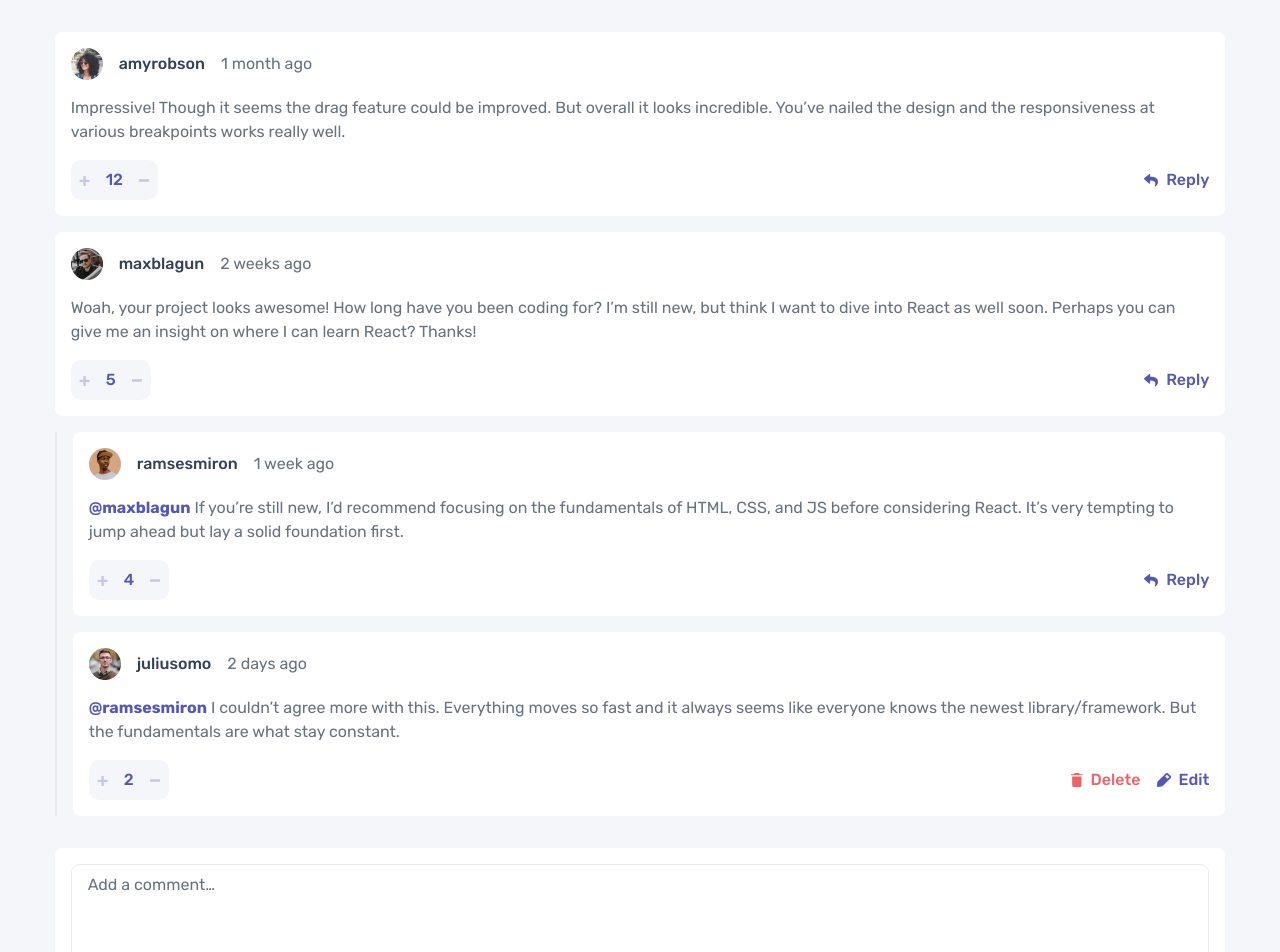
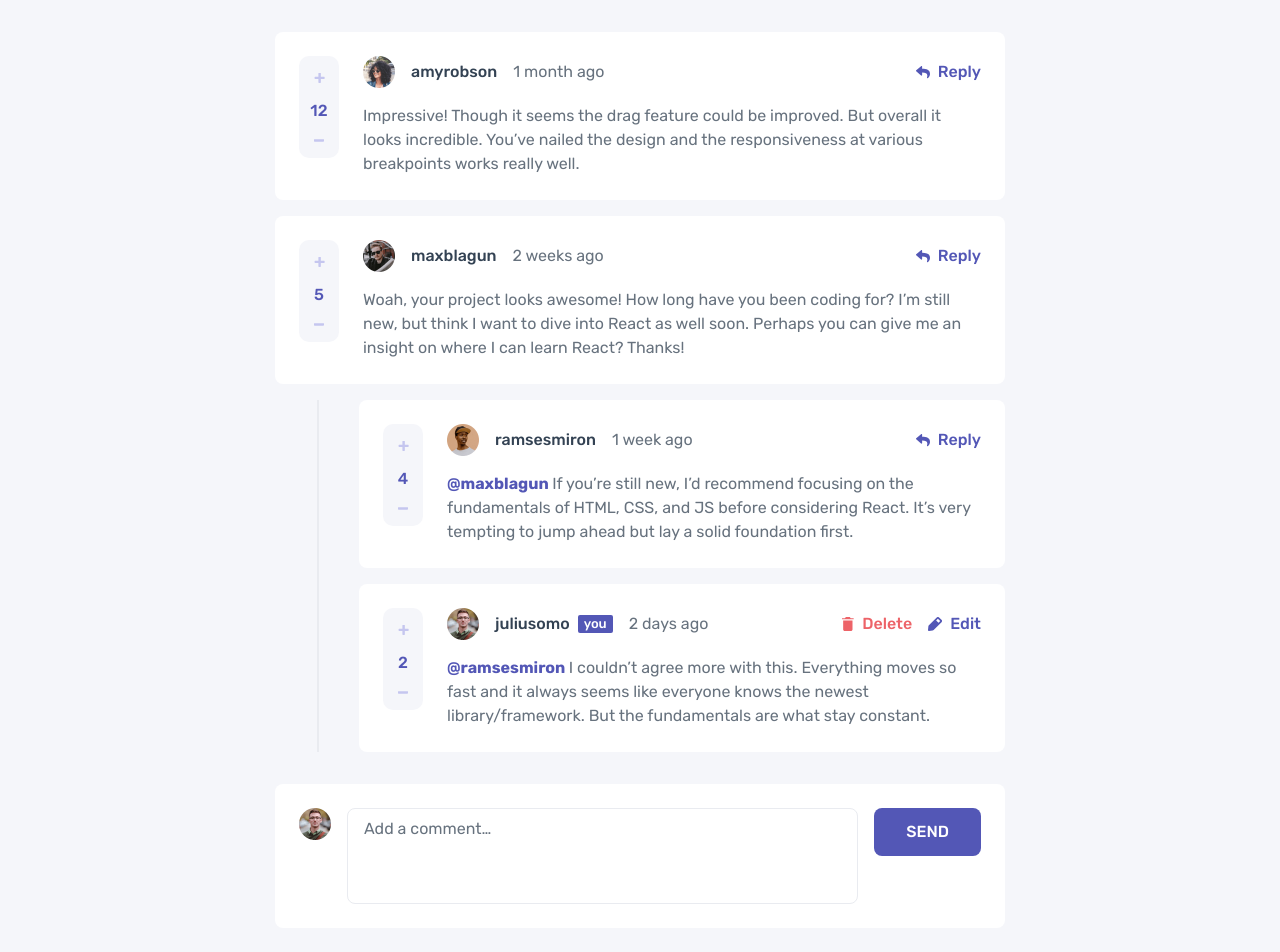
Before and after one commit to AristarhMD/interactive-comments-section, a React (Vite) app: page / in a window 1280 px wide. Shown: the top 952 px of the page. After the commit the page ends 928 px from the top, so only its background shows below. Built offline with nearby package versions, Linux system fonts and the light colour scheme.

Commit message:
Responsive layout
Was made responsive layout for tablet and desktop

```diff
--- a/src/components/App.jsx
+++ b/src/components/App.jsx
@@ -3,26 +3,26 @@ import Post from "./reusable/Post.jsx";
 
 function App() {
   return (
-    <main>
-      <section className="mx-auto w-[91.46%] py-8 flex flex-col gap-4">
+    <main className="mx-auto md:max-w-182.5 md:min-w-171">
+      <section className="mx-auto w-[91.46%] md:w-full py-8 flex flex-col gap-4">
         {data.map((post, idx) => (
           <Post key={idx} {...post} />
         ))}
       </section>
 
-      <section className="mx-auto w-[91.46%]">
-        <div className="bg-white p-4 rounded-lg grid grid-cols-[repeat(2, min-content)] grid-rows-[repeat(2,min-content)] gap-y-4">
+      <section className="mx-auto w-[91.46%] md:w-full">
+        <div className="bg-white p-4 md:p-6 rounded-lg grid grid-cols-[repeat(2, min-content)]  md:grid-cols-[max-content_1fr_min-content] grid-rows-[repeat(2,min-content)] md:grid-rows-1 gap-y-4 md:gap-y-0 md:gap-x-4 md:items-start">
           <textarea
-            className="col-start-1 col-span-2 py-2 px-4 border border-inside border-grey-100 rounded-lg h-24 resize-none preset-2-r text-grey-800 placeholder:text-grey-500"
+            className="col-start-1 col-span-2 py-2 px-4 border border-inside border-grey-100 rounded-lg h-24 resize-none preset-2-r text-grey-800 placeholder:text-grey-500 md:col-start-2 md:col-span-1 md:row-start-1 "
             placeholder="Add a comment…"
           />
 
           <img
-            className="size-8 col-start-1 self-center"
+            className="size-8 col-start-1 self-center md:self-start md:col-start-1 md:row-start-1"
             src="./avatars/image-juliusomo.png"
           />
 
-          <button className="py-3 px-8 col-start-2 preset-2-m justify-self-end bg-purple-600 hover:bg-purple-200 text-white rounded-lg cursor-pointer">
+          <button className="py-3 px-8 col-start-2 preset-2-m justify-self-end bg-purple-600 hover:bg-purple-200 text-white rounded-lg cursor-pointer md:col-start-3 md:row-start-1">
             SEND
           </button>
         </div>
--- a/src/components/reusable/LikesBtn.jsx
+++ b/src/components/reusable/LikesBtn.jsx
@@ -18,7 +18,7 @@ export default function LikesBtn({ children }) {
   );
 
   return (
-    <div className="max-w-25 bg-grey-50 p-2 rounded-[10px] flex gap-4 justify-center items-center">
+    <div className="col-start-1 row-start-3 mr-auto md:w-10 md:row-start-1 md:row-span-2 max-w-25 bg-grey-50 p-2 md:py-4 md:px-1 rounded-[10px] self-start flex md:flex-col gap-4 justify-center items-center">
       <button className="cursor-pointer">{plusIcon}</button>
       <span className="text-purple-600 preset-2-m">{children}</span>
       <button className="cursor-pointer">{minusIcon}</button>
--- a/src/components/reusable/Post.jsx
+++ b/src/components/reusable/Post.jsx
@@ -1,7 +1,8 @@
 import LikesBtn from "./LikesBtn.jsx";
+import ReplyPost from "./ReplyPost.jsx"
 
 export default function Post({ avatar, user, posted, text, likes, replay }) {
-  const replyIcon = (
+ const replyIcon = (
     <svg width="14" height="13" xmlns="http://www.w3.org/2000/svg">
       <path
         className="fill-[#5357B6] group-active:fill-[#c5c6ef] group-hover:fill-[#c5c6ef]"
@@ -19,19 +20,11 @@ export default function Post({ avatar, user, posted, text, likes, replay }) {
     </svg>
   );
 
-  const editIcon = (
-    <svg width="14" height="14" xmlns="http://www.w3.org/2000/svg">
-      <path
-        className="fill-[#5357B6] group-active:fill-[#c5c6ef] group-hover:fill-[#c5c6ef]"
-        d="M13.479 2.872 11.08.474a1.75 1.75 0 0 0-2.327-.06L.879 8.287a1.75 1.75 0 0 0-.5 1.06l-.375 3.648a.875.875 0 0 0 .875.954h.078l3.65-.333c.399-.04.773-.216 1.058-.499l7.875-7.875a1.68 1.68 0 0 0-.061-2.371Zm-2.975 2.923L8.159 3.449 9.865 1.7l2.389 2.39-1.75 1.706Z"
-      />
-    </svg>
-  );
 
-  return (
+   return (
     <section className="flex flex-col gap-4">
-      <article className="bg-white p-4 rounded-lg grid grid-cols-1 grid-rows-[repeat(3,min-content)] gap-y-4">
-        <div className="flex items-center gap-4">
+      <article className="bg-white p-4 md:p-6 rounded-lg grid grid-cols-1 md:grid-cols-[max-content_1fr_min-content] grid-rows-[repeat(3,min-content)] md:grid-rows-[repeat(2,min-content)] gap-y-4 md:gap-x-6">
+        <div className="flex items-center gap-4 md:col-start-2 md:row-start-1">
           <img
             className="size-8"
             src={avatar}
@@ -41,63 +34,19 @@ export default function Post({ avatar, user, posted, text, likes, replay }) {
           <p className="preset-2-r text-grey-500">{posted}</p>
         </div>
 
-        <p className="preset-2-r text-grey-500">{text}</p>
+        <p className="preset-2-r text-grey-500 md:col-start-2 md:col-span-2 md:row-start-2">
+          {text}
+        </p>
 
-        <div className="flex items-center justify-between">
-          <LikesBtn>{likes}</LikesBtn>
-          <button className="group cursor-pointer flex items-center gap-2 preset-2-m text-purple-600 hover:text-purple-200">
-            {replyIcon} <span>Reply</span>
-          </button>
-        </div>
+        <LikesBtn>{likes}</LikesBtn>
+        <button className="col-start-1 md:col-start-3 row-start-3 md:row-start-1 ml-auto group cursor-pointer flex items-center gap-2 preset-2-m text-purple-600 hover:text-purple-200">
+          {replyIcon} <span>Reply</span>
+        </button>
       </article>
 
       {replay && (
-        <div className="pl-4 flex flex-col gap-4 border-l-2 border-grey-100">
-          {replay.map((replies, idx) => (
-            <div
-              key={idx}
-              className="bg-white p-4 rounded-lg grid grid-cols-1 grid-rows-[repeat(3,min-content)] gap-y-4"
-            >
-              <div className="flex items-center gap-4">
-                <img
-                  className="size-8"
-                  src={replies.avatar}
-                  alt={`Avatar of the user ${user}`}
-                />
-                <p className="preset-2-m text-grey-800">{replies.user}</p>
-                <p className="preset-2-r text-grey-500">{replies.posted}</p>
-              </div>
-
-              <p className="preset-2-r text-grey-500">
-                {replies.replayto && (
-                  <span className="text-purple-600 font-bold">
-                    {replies.replayto}
-                  </span>
-                )}{" "}
-                {replies.text}
-              </p>
-
-              <div className="flex items-center justify-between">
-                <LikesBtn>{replies.likes}</LikesBtn>
-                {replies.user === "juliusomo" ? (
-                  <div className="preset-2-m flex items-center gap-4">
-                    <button className="group cursor-pointer flex items-center gap-2 text-pink-400 hover:text-pink-200">
-                      {deleteIcon}
-                      <span>Delete</span>
-                    </button>
-                    <button className="group cursor-pointer flex items-center gap-2 text-purple-600 hover:text-purple-200">
-                      {editIcon}
-                      <span>Edit</span>
-                    </button>
-                  </div>
-                ) : (
-                  <button className="group cursor-pointer flex items-center gap-2 preset-2-m text-purple-600 hover:text-purple-200">
-                    {replyIcon} <span>Reply</span>
-                  </button>
-                )}
-              </div>
-            </div>
-          ))}
+        <div className="pl-4 md:pl-10 md:ml-10.5 flex flex-col gap-4 border-l-2 border-grey-100">
+          {replay.map((replies, idx) => <ReplyPost key={idx} {...replies} /> )}
         </div>
       )}
     </section>
--- /dev/null
+++ b/src/components/reusable/ReplyPost.jsx
@@ -0,0 +1,72 @@
+import LikesBtn from "./LikesBtn.jsx";
+
+
+export default function ReplyPost({avatar, user, posted, replayto, text, likes}) {
+  const replyIcon = (
+    <svg width="14" height="13" xmlns="http://www.w3.org/2000/svg">
+      <path
+        className="fill-[#5357B6] group-active:fill-[#c5c6ef] group-hover:fill-[#c5c6ef]"
+        d="M.227 4.316 5.04.16a.657.657 0 0 1 1.085.497v2.189c4.392.05 7.875.93 7.875 5.093 0 1.68-1.082 3.344-2.279 4.214-.373.272-.905-.07-.767-.51 1.24-3.964-.588-5.017-4.829-5.078v2.404c0 .566-.664.86-1.085.496L.227 5.31a.657.657 0 0 1 0-.993Z"
+      />
+    </svg>
+  );
+
+  const deleteIcon = (
+    <svg width="12" height="14" xmlns="http://www.w3.org/2000/svg">
+      <path
+        className="fill-[#ED6368] group-active:fill-[#ffb8bb] group-hover:fill-[#ffb8bb]"
+        d="M1.167 12.448c0 .854.7 1.552 1.555 1.552h6.222c.856 0 1.556-.698 1.556-1.552V3.5H1.167v8.948Zm10.5-11.281H8.75L7.773 0h-3.88l-.976 1.167H0v1.166h11.667V1.167Z"
+      />
+    </svg>
+  );
+
+  const editIcon = (
+    <svg width="14" height="14" xmlns="http://www.w3.org/2000/svg">
+      <path
+        className="fill-[#5357B6] group-active:fill-[#c5c6ef] group-hover:fill-[#c5c6ef]"
+        d="M13.479 2.872 11.08.474a1.75 1.75 0 0 0-2.327-.06L.879 8.287a1.75 1.75 0 0 0-.5 1.06l-.375 3.648a.875.875 0 0 0 .875.954h.078l3.65-.333c.399-.04.773-.216 1.058-.499l7.875-7.875a1.68 1.68 0 0 0-.061-2.371Zm-2.975 2.923L8.159 3.449 9.865 1.7l2.389 2.39-1.75 1.706Z"
+      />
+    </svg>
+  );
+
+  return (
+    <div
+      className="bg-white p-4 md:p-6 rounded-lg grid grid-cols-1 md:grid-cols-[max-content_1fr_min-content] grid-rows-[repeat(3,min-content)] md:grid-rows-[repeat(2,min-content)] gap-y-4 md:gap-x-6"
+    >
+      <div className="flex items-center gap-4 md:col-start-2 md:row-start-1">
+        <img
+          className="size-8"
+          src={avatar}
+          alt={`Avatar of the user ${user}`}
+        />
+        <div className="flex items-center gap-2">
+          <p className="preset-2-m text-grey-800">{user}</p>
+          {user === "juliusomo" ? <span className="preset-3 text-white py-px px-1.5 bg-purple-600 rounded-xs">you</span> : ""}
+        </div>
+        <p className="preset-2-r text-grey-500">{posted}</p>
+      </div>
+
+      <p className="preset-2-r text-grey-500 md:col-start-2 md:col-span-2 md:row-start-2">
+          <span className="text-purple-600 font-bold">{replayto} </span>{text}
+      </p>
+
+        <LikesBtn>{likes}</LikesBtn>
+        {user === "juliusomo" ? (
+          <div className="preset-2-m flex items-center gap-4 col-start-1 row-start-3 md:col-start-3 md:row-start-1 ml-auto">
+            <button className="group cursor-pointer flex items-center gap-2 text-pink-400 hover:text-pink-200">
+              {deleteIcon}
+              <span>Delete</span>
+            </button>
+            <button className="group cursor-pointer flex items-center gap-2 text-purple-600 hover:text-purple-200">
+              {editIcon}
+              <span>Edit</span>
+            </button>
+          </div>
+        ) : (
+          <button className="group ml-auto cursor-pointer flex items-center gap-2 preset-2-m text-purple-600 hover:text-purple-200 col-start-1 md:col-start-3 row-start-3 md:row-start-1">
+            {replyIcon} <span>Reply</span>
+          </button>
+        )}
+    </div>
+  );
+}
```
